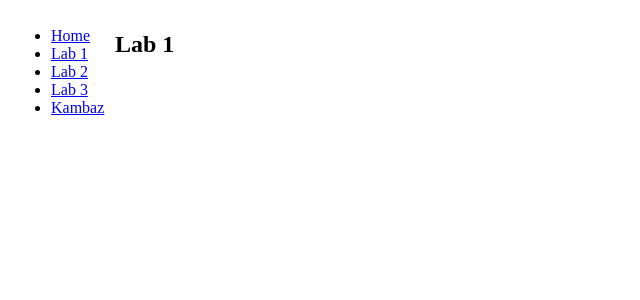
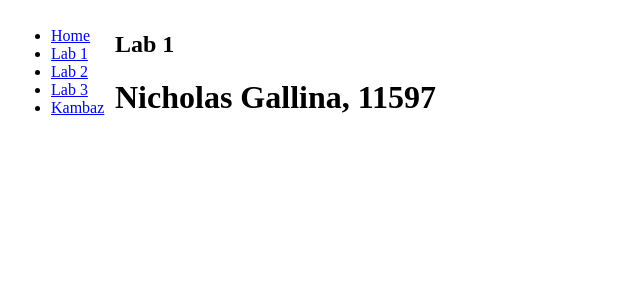
Before and after one commit to nicholasgallina/kambaz-next-js, a Next.js app: page /Labs/Lab1 in a window 1280 px wide. Shown: the top 300 px of the page, without its empty margins (0-640 px from the left). Built offline with nearby package versions, Linux system fonts and the light colour scheme.

Commit message:
added name, section to Lab1 page

```diff
--- a/src/app/(Kambaz)/Courses/[cid]/Assignments/[aid]/page.tsx
+++ b/src/app/(Kambaz)/Courses/[cid]/Assignments/[aid]/page.tsx
@@ -9,7 +9,6 @@ export default function AssignmentEditor() {
         defaultValue="A1 - ENV + HTML"
         style={{ width: "100%" }}
       />
-      <br />
       <br />
 
       {/* Description */}
--- a/src/app/Labs/Lab1/page.tsx
+++ b/src/app/Labs/Lab1/page.tsx
@@ -2,6 +2,7 @@ export default function Lab1() {
   return (
     <div id="wd-lab1">
       <h2>Lab 1</h2>
+      <h1>Nicholas Gallina, 11597</h1>
     </div>
   );
 }
```
